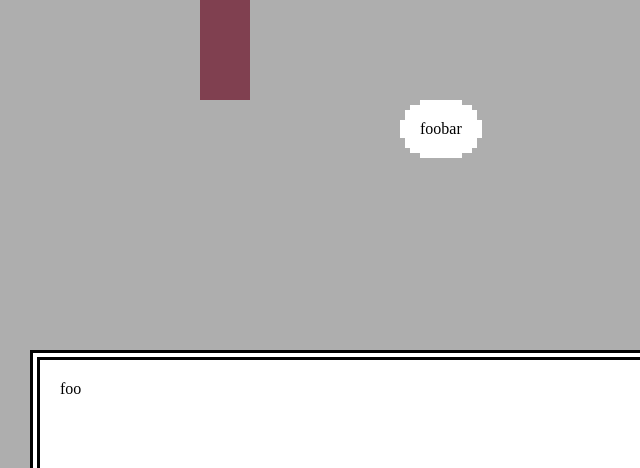
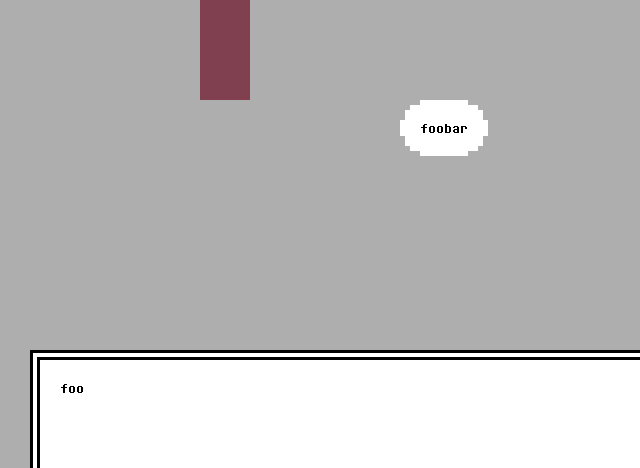
Before and after one commit to nsdecicco/gittale, a plain HTML site: page game.html in a window 1280 px wide. Shown: the top 468 px of the page, 0-640 px from the left. Drawn offline with Linux system fonts and the light colour scheme.

Commit message:
Use the 'Determination' font

```diff
--- a/main.css
+++ b/main.css
@@ -1,4 +1,12 @@
+@font-face {
+	font-family: "Determination";
+	src: url("fonts/determinationmonoweb-webfont.ttf") format("truetype");
+	font-weight: normal;
+	font-style: normal;
+}
+
 body {
+	font-family: "Determination";
 	background: black;
 	padding: 0px;
 	margin: 0px;
```
